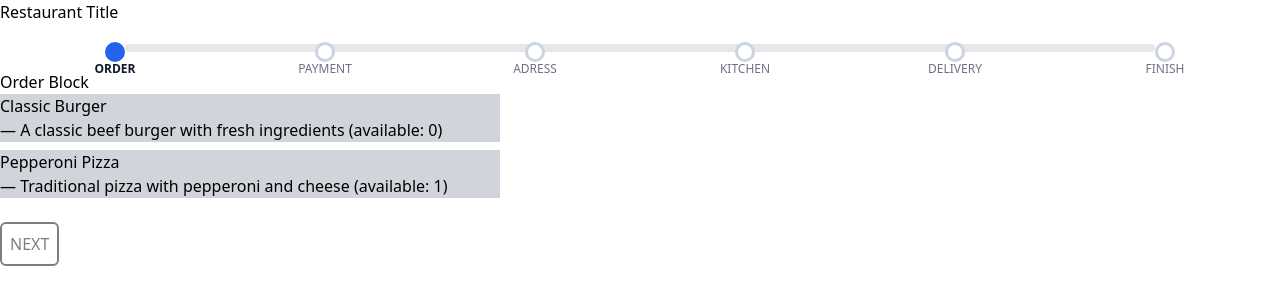
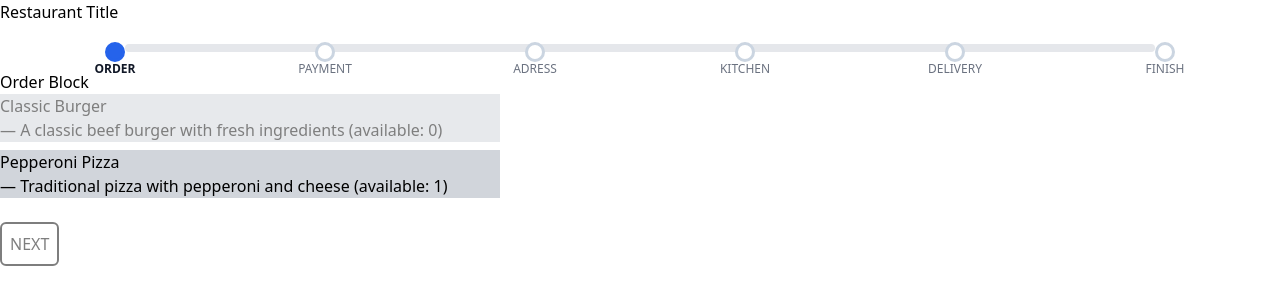
Before and after one commit to salt-community/restaurant-frontend-simulation, a React (Vite) app: page / in a window 1280 px wide. Shown: the top 304 px of the page. Built offline with nearby package versions, Linux system fonts and the light colour scheme.

Commit message:
Disable Inventory item when available is 0

```diff
--- a/src/components/blocks/Order/InventoryItem.tsx
+++ b/src/components/blocks/Order/InventoryItem.tsx
@@ -6,9 +6,17 @@ interface InventoryItemProps {
 }
 
 export default function InventoryItem({name, description, availableAmount, onItemClick}: InventoryItemProps) {
+  const disabled = availableAmount === 0
+  let onClick = () => {}
+  if (!disabled) {
+    onClick = () => {
+      onItemClick()
+    }
+  }
   return <div
-    className="bg-gray-300 w-[500px] hover:bg-gray-400"
-    onClick={onItemClick}
+    aria-disabled={disabled}
+    className="bg-gray-300 w-[500px] aria-[disabled=false]:hover:bg-gray-400 aria-[disabled=true]:opacity-50"
+    onClick={onClick}
   >
     <a>{name}</a>
     {/*{item.name}</strong> — {item.description} (available: {item.availableAmount})*/}
```
